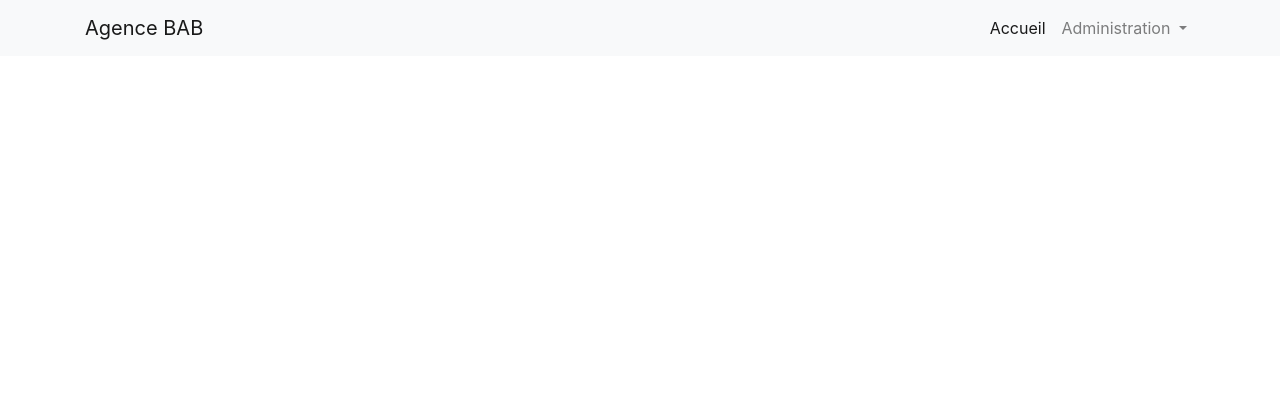
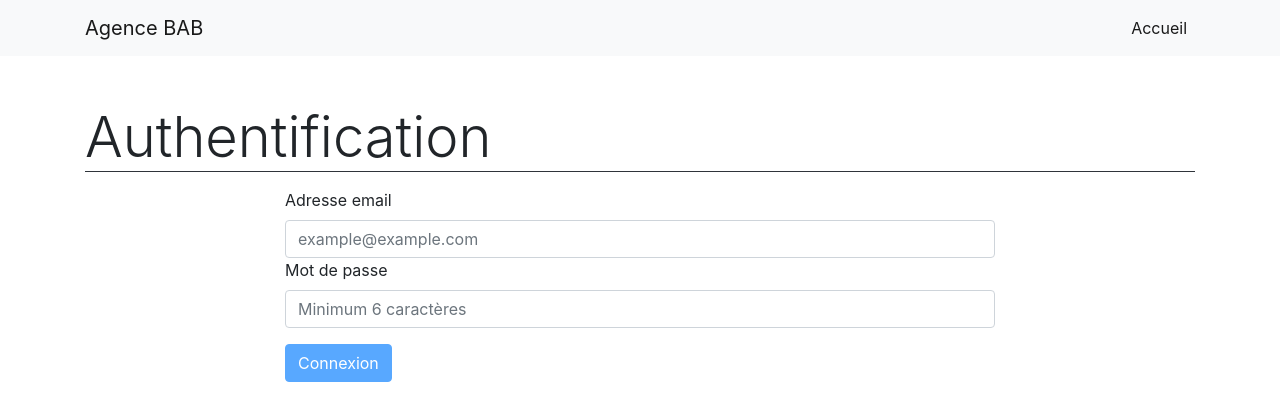
Before and after one commit to Aurelie2b/ImmoBab, an Angular app: page /login in a window 1280 px wide. Before the commit this address led to /. Shown: the top 420 px of the page. Built offline with nearby package versions, Linux system fonts and the light colour scheme; no server answers.

Commit message:
login logout

```diff
--- a/src/app/app-routing.module.ts
+++ b/src/app/app-routing.module.ts
@@ -1,11 +1,13 @@
 import { NgModule } from '@angular/core';
 import { Routes, RouterModule } from '@angular/router';
 import { AdminDashboardComponent } from './admin/admin-dashboard/admin-dashboard.component';
+import { LoginComponent } from './authentication/login/login.component';
 import { HomeComponent } from './home/home.component';
 
 const routes: Routes = [
   { path: 'home', component: HomeComponent },
-  { path: 'admin/dashboard', component: AdminDashboardComponent}
+  { path: 'admin/dashboard', component: AdminDashboardComponent },
+  { path: 'login', component: LoginComponent }
 ];
 
 @NgModule({
--- a/src/app/app.module.ts
+++ b/src/app/app.module.ts
@@ -8,6 +8,7 @@ import { HeaderComponent } from './header/header.component';
 import { HomeComponent } from './home/home.component';
 import { AdminDashboardComponent } from './admin/admin-dashboard/admin-dashboard.component';
 import { AdminPropertiesComponent } from './admin/admin-properties/admin-properties.component';
+import { LoginComponent } from './authentication/login/login.component';
 
 @NgModule({
   declarations: [
@@ -15,7 +16,8 @@ import { AdminPropertiesComponent } from './admin/admin-properties/admin-propert
     HeaderComponent,
     HomeComponent,
     AdminDashboardComponent,
-    AdminPropertiesComponent
+    AdminPropertiesComponent,
+    LoginComponent
   ],
   imports: [
     BrowserModule,
--- /dev/null
+++ b/src/app/authentication/login/login.component.html
@@ -0,0 +1,17 @@
+<div class="container">
+  <h1 class="display-4 mt-5 mb-0">Authentification</h1>
+  <hr class="mt-0 mb5 bg-dark">
+  <div class="col-sm-12 col-md-10 col-lg-8 mx-auto">
+    <form [formGroup]="loginForm" (ngSubmit)="onSubmitLoginForm()">
+      <div class="form-gr">
+        <label for="email">Adresse email</label>
+        <input type="email" class="form-control" id="email" placeholder="example@example.com" formControlName="email">
+      </div>
+      <div class="form-gr">
+        <label for="password">Mot de passe</label>
+        <input type="password" class="form-control" id="password" placeholder="Minimum 6 caractères" formControlName="password">
+      </div>
+      <button class="btn btn-primary mt-3" type="submit" [disabled]="loginForm.invalid">Connexion</button>
+    </form>
+  </div>
+</div>
--- /dev/null
+++ b/src/app/authentication/login/login.component.ts
@@ -0,0 +1,47 @@
+import { Component, OnInit } from '@angular/core';
+import { FormBuilder, FormGroup, Validators } from '@angular/forms';
+import { Router } from '@angular/router';
+import { AuthenticationService } from 'src/app/services/authentication.service';
+
+@Component({
+  selector: 'app-login',
+  templateUrl: './login.component.html',
+  styleUrls: ['./login.component.css']
+})
+export class LoginComponent implements OnInit {
+
+  loginForm!: FormGroup;
+
+  constructor(
+    private formBuilder: FormBuilder,
+    private authenticationService: AuthenticationService,
+    private router: Router,
+  ) { }
+
+  ngOnInit(): void {
+    this.initinLoginForm();
+  }
+
+  initinLoginForm(){
+    this.loginForm = this.formBuilder.group({
+      email: ['', [Validators.required, Validators.email]],
+      password: ['', [Validators.required, Validators.minLength(6)]]
+    });
+
+  }
+
+  onSubmitLoginForm(){
+    const email = this.loginForm.get('email').value;
+    const password = this.loginForm.get('password').value;
+    this.authenticationService.loginUser(email, password).then(
+      (data) => {
+        this.router.navigate(['/admin', 'dashboard']);
+      }
+    ).catch(
+      (error) => {
+        console.log('error');
+      }
+    );
+  }
+
+}
--- a/src/app/header/header.component.html
+++ b/src/app/header/header.component.html
@@ -1,22 +1,22 @@
 <nav class="navbar navbar-expand-lg navbar-light bg-light">
   <div class="container">
-    <a class="navbar-brand" href="#" (click)="onClick()">{{ title }}</a>
+    <a class="navbar-brand" href="#">{{ title }}</a>
     <button class="navbar-toggler" type="button" data-toggle="collapse" data-target="#navbarSupportedContent" aria-controls="navbarSupportedContent" aria-expanded="false" aria-label="Toggle navigation">
       <span class="navbar-toggler-icon"></span>
     </button>
     <div class="collapse navbar-collapse" id="navbarSupportedContent">
       <ul class="navbar-nav ml-auto">
         <li class="nav-item active">
-          <a class="nav-link" [ngClass]="{disabled: isDisabled}" href="#">Accueil</a>
+          <a class="nav-link" href="#">Accueil</a>
         </li>
-        <li class="nav-item dropdown">
+        <li class="nav-item dropdown" *ngIf="isLoggedIn">
           <a class="nav-link dropdown-toggle" href="#" id="navbarDropdown" role="button" data-toggle="dropdown" aria-haspopup="true" aria-expanded="false">
             Administration
           </a>
           <div class="dropdown-menu dropdown-menu-right" aria-labelledby="navbarDropdown">
             <a class="dropdown-item" href="#">Tableau de bord</a>
             <div class="dropdown-divider"></div>
-            <a class="dropdown-item" href="#">Déconnexion</a>
+            <a class="dropdown-item text-danger" href="#" (click)="onLogoutUser()">Déconnexion</a>
           </div>
         </li>
       </ul>
--- a/src/app/header/header.component.ts
+++ b/src/app/header/header.component.ts
@@ -1,4 +1,6 @@
 import { Component, OnInit } from '@angular/core';
+import { AuthenticationService } from '../services/authentication.service';
+import firebase from 'firebase';
 
 @Component({
   selector: 'app-header',
@@ -9,15 +11,26 @@ export class HeaderComponent implements OnInit {
 
   title = 'Agence BAB';
 
-  isDisabled = true;
+  isLoggedIn = false;
 
-  constructor() { }
+  constructor(
+    private authentifacationService: AuthenticationService,
+  ) { }
 
   ngOnInit(): void {
+    firebase.auth().onAuthStateChanged(
+      (userSession) => {
+        if (userSession){
+          this.isLoggedIn = true;
+        }else{
+          this.isLoggedIn = false;
+        }
+      }
+    );
   }
 
-  onClick(){
-    this.isDisabled = false;
+  onLogoutUser(){
+    this.authentifacationService.logoutUser();
   }
 
 }
--- /dev/null
+++ b/src/app/services/authentication.service.ts
@@ -0,0 +1,31 @@
+import { Injectable } from '@angular/core';
+import firebase from 'firebase';
+
+@Injectable({
+  providedIn: 'root'
+})
+export class AuthenticationService {
+
+  constructor() { }
+
+  loginUser(email: string, password: string){
+    return new Promise (
+      (resolve, reject) => (
+        firebase.auth().signInWithEmailAndPassword(email, password).then(
+          (data) => {
+            resolve(data);
+          }
+        ).catch(
+          (error) => {
+            reject(error);
+          }
+        )
+      )
+    );
+  }
+
+  logoutUser(){
+    firebase.auth().signOut();
+  }
+
+}
```
Also changed, not shown: src/app/authentication/login/login.component.css (added).
